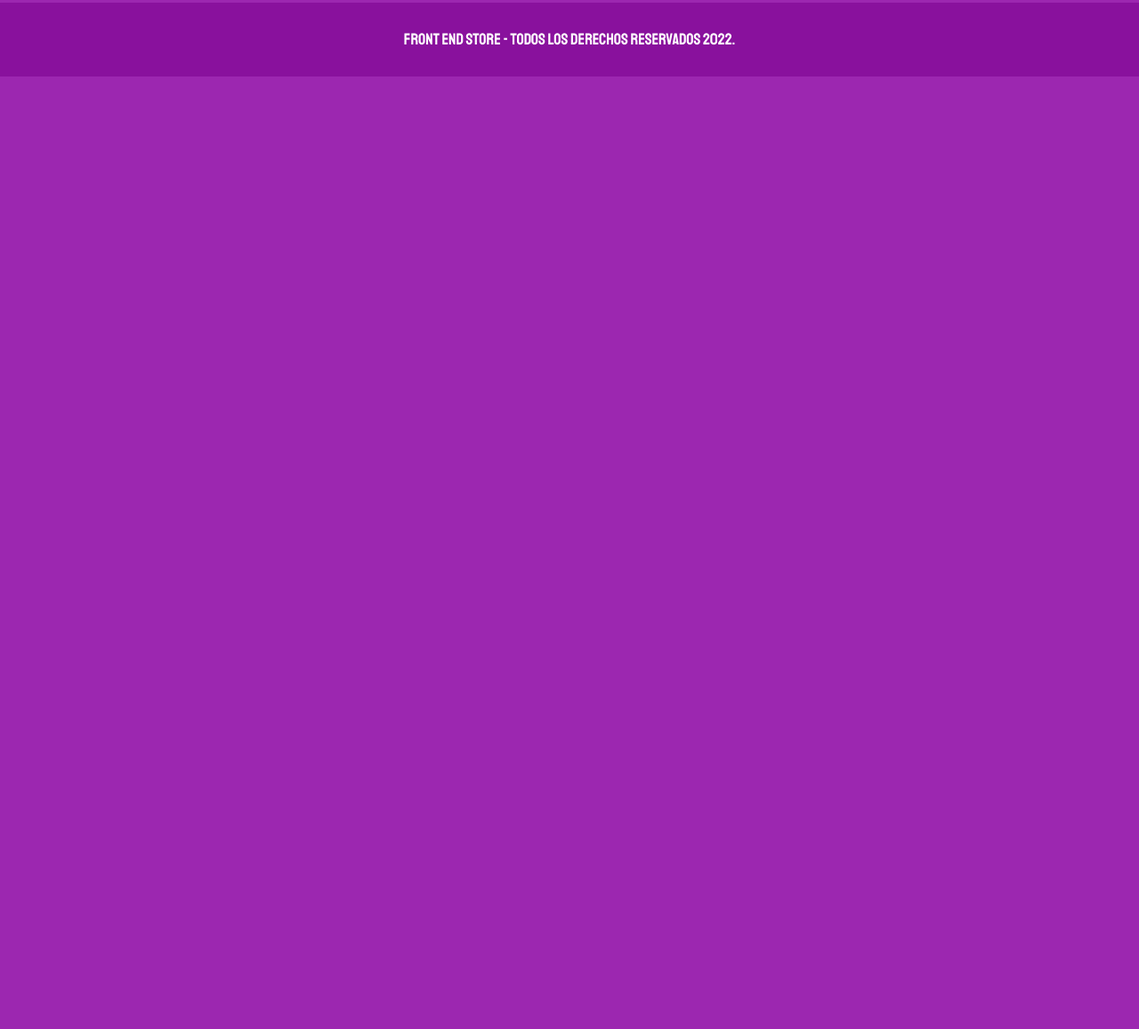
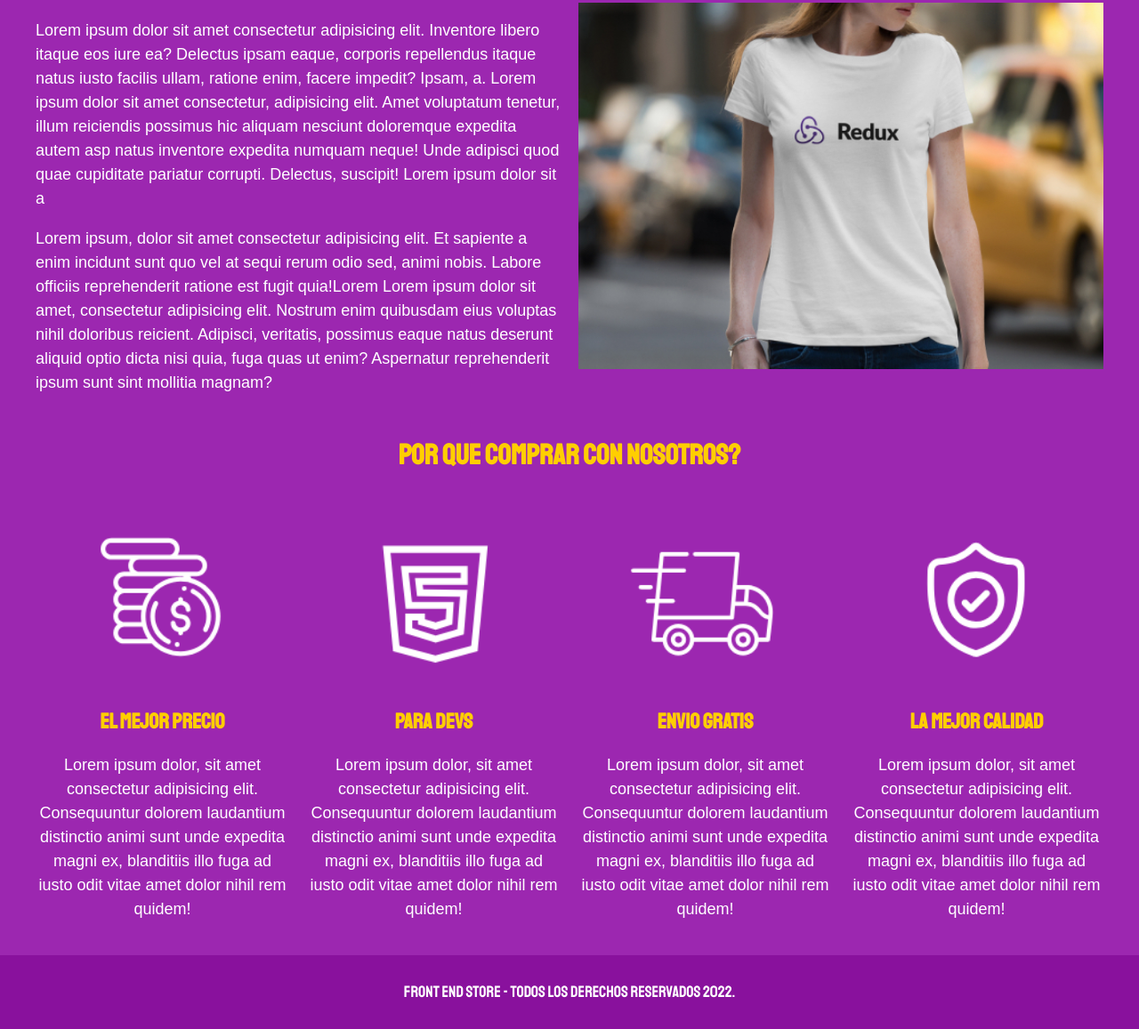
Before and after one commit to ukmavi/2do-proyecto-tienda-frontend, a plain HTML site: page nosotros.html in a window 1280 px wide. Shown: the part 340-1497 px from the top of the page at 89% size. Before the commit the page ends 800 px from the top, so only its background shows below. Drawn offline with Linux system fonts and the light colour scheme.

Commit message:
Update nosotros.html

```diff
--- a/nosotros.html
+++ b/nosotros.html
@@ -25,7 +25,43 @@
 
     <main class="contenedor">
         <h1>Nosotros</h1>
+
+        <div class="nosotros">
+            <div class="nosotros__contenido">
+                <p>Lorem ipsum dolor sit amet consectetur adipisicing elit. Inventore libero itaque eos iure ea? Delectus ipsam eaque, corporis repellendus itaque natus iusto facilis ullam, ratione enim, facere impedit? Ipsam, a. Lorem ipsum dolor sit amet consectetur, adipisicing elit. Amet voluptatum tenetur, illum reiciendis possimus hic aliquam nesciunt doloremque expedita autem asp natus inventore expedita numquam neque! Unde adipisci quod quae cupiditate pariatur corrupti. Delectus, suscipit! Lorem ipsum dolor sit a</p>
+
+                <p>Lorem ipsum, dolor sit amet consectetur adipisicing elit. Et sapiente a enim incidunt sunt quo vel at sequi rerum odio sed, animi nobis. Labore officiis reprehenderit ratione est fugit quia!Lorem Lorem ipsum dolor sit amet, consectetur adipisicing elit. Nostrum enim quibusdam eius voluptas nihil doloribus reicient. Adipisci, veritatis, possimus eaque natus deserunt aliquid optio dicta nisi quia, fuga quas ut enim? Aspernatur reprehenderit ipsum sunt sint mollitia magnam? </p>
+
+            </div>
+            <img class="nosotros__imagen" src="./img/nosotros.jpg" alt="imagen nosotros">
+        </div>
     </main>
+    <section class="contenedor comprar">
+        <h2 class="comprar__titulo">Por que comprar con nosotros?
+        </h2>
+        <div class="bloques">
+            <div class="bloque">
+                <img class="bloque__imagen" src="./img/icono_1.png" alt="porque comprar">
+                <h3 class="bloque__titulo">El mejor precio</h3>
+                <p>Lorem ipsum dolor, sit amet consectetur adipisicing elit. Consequuntur dolorem laudantium distinctio animi sunt unde expedita magni ex, blanditiis illo fuga ad iusto odit vitae amet dolor nihil rem quidem!</p>
+            </div><!--,bloque-->
+            <div class="bloque">
+                <img class="bloque__imagen" src="./img/icono_2.png" alt="porque comprar">
+                <h3 class="bloque__titulo">Para Devs</h3>
+                <p>Lorem ipsum dolor, sit amet consectetur adipisicing elit. Consequuntur dolorem laudantium distinctio animi sunt unde expedita magni ex, blanditiis illo fuga ad iusto odit vitae amet dolor nihil rem quidem!</p>
+            </div><!--,bloque-->
+            <div class="bloque">
+                <img class="bloque__imagen" src="./img/icono_3.png" alt="porque comprar">
+                <h3 class="bloque__titulo">Envio Gratis</h3>
+                <p>Lorem ipsum dolor, sit amet consectetur adipisicing elit. Consequuntur dolorem laudantium distinctio animi sunt unde expedita magni ex, blanditiis illo fuga ad iusto odit vitae amet dolor nihil rem quidem!</p>
+            </div><!--,bloque-->
+            <div class="bloque">
+                <img class="bloque__imagen" src="./img/icono_4.png" alt="porque comprar">
+                <h3 class="bloque__titulo">La mejor calidad</h3>
+                <p>Lorem ipsum dolor, sit amet consectetur adipisicing elit. Consequuntur dolorem laudantium distinctio animi sunt unde expedita magni ex, blanditiis illo fuga ad iusto odit vitae amet dolor nihil rem quidem!</p>
+            </div><!--,bloque-->
+        </div>
+    </section>
 
     <footer class="footer">
         <p class="footer__texto">Front End Store - Todos los derechos Reservados 2022.</p>
```
